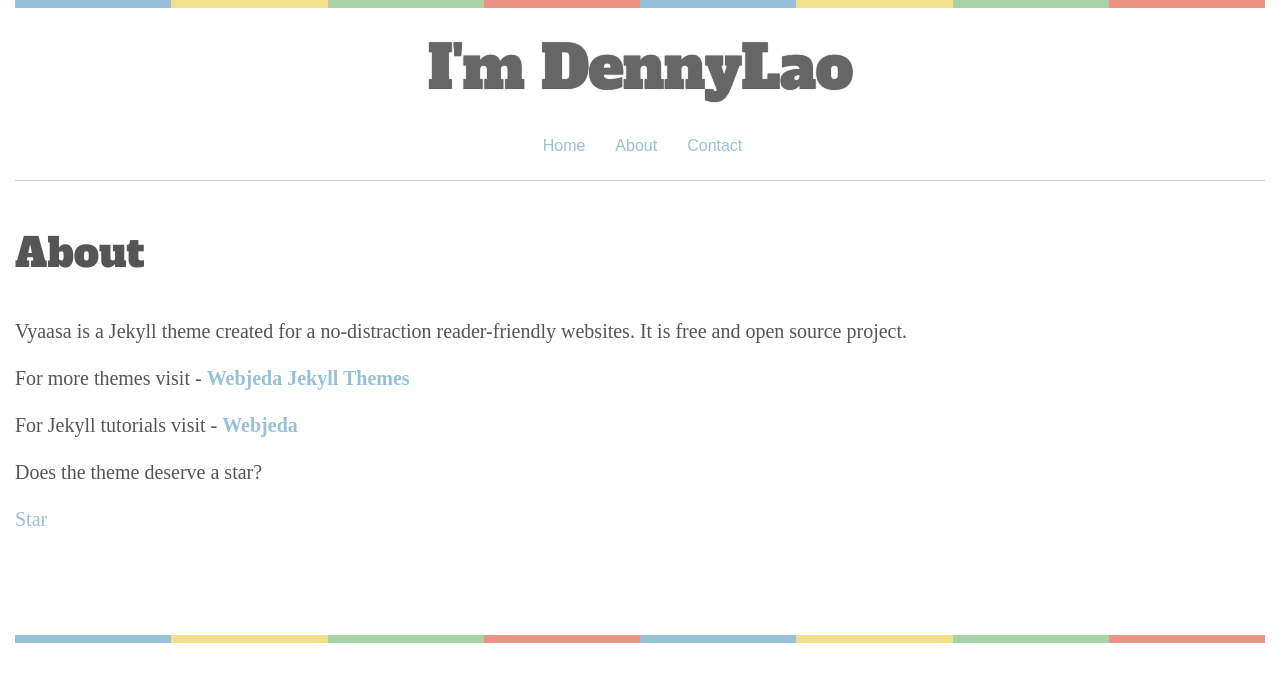
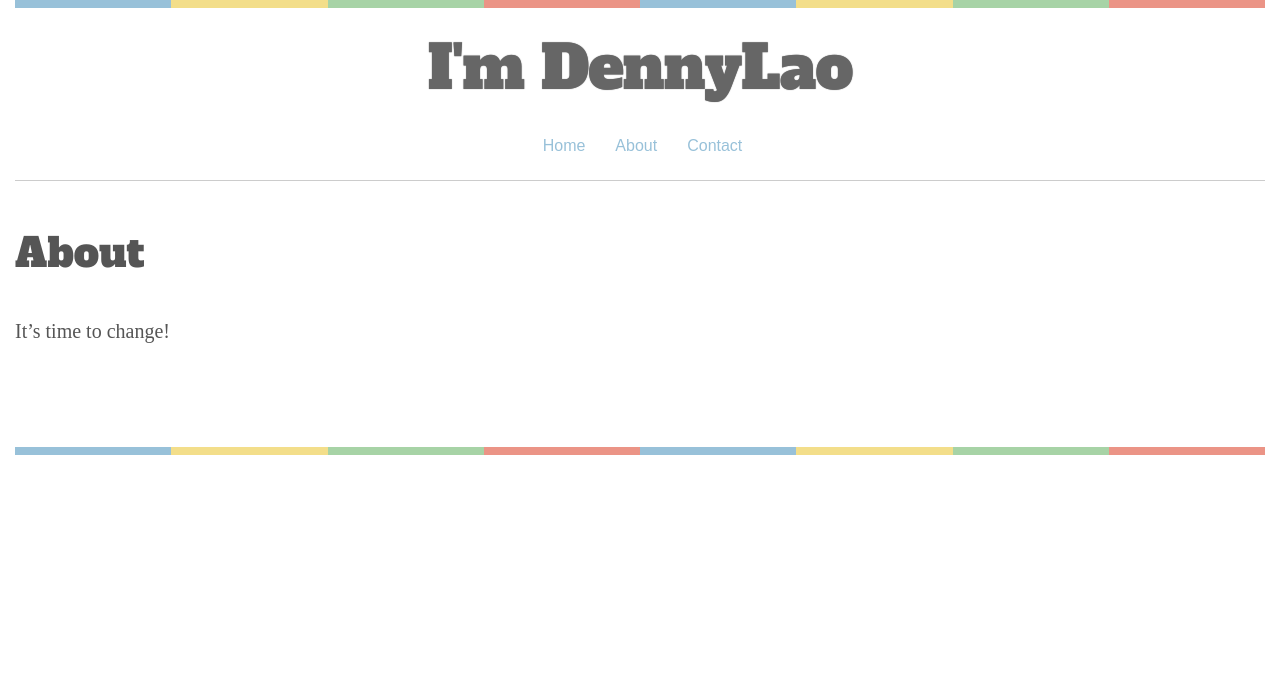
Before and after one commit to szdenny/szdenny.github.io, a Jekyll site: the page built from _pages/about.md, in a window 1280 px wide. Shown: the top 682 px of the page. Built offline with Jekyll 4.4.1, drawn with Linux system fonts in a browser that asks for light colours; some web fonts are replaced.

Commit message:
Update about.md

```diff
--- a/_pages/about.md
+++ b/_pages/about.md
@@ -4,13 +4,4 @@ title: About
 permalink: /about/
 ---
 
-Vyaasa is a Jekyll theme created for a no-distraction reader-friendly websites. It is free and open source project.
-
-For more themes visit - [**Webjeda Jekyll Themes**](https://blog.webjeda.com/jekyll-themes/){: target="_blank"}
-
-For Jekyll tutorials visit - [**Webjeda**](https://blog.webjeda.com/){: target="_blank"}
-
-Does the theme deserve a star?
-
-<a class="github-button" href="https://github.com/sharu725/vyaasa" data-style="mega" data-count-href="/sharu725/vyaasa/stargazers" data-count-api="/repos/sharu725/vyaasa#stargazers_count" data-count-aria-label="# stargazers on GitHub" aria-label="Star sharu725/vyaasa on GitHub">Star</a>
-<script async defer src="https://buttons.github.io/buttons.js"></script>
+It's time to change!
```
